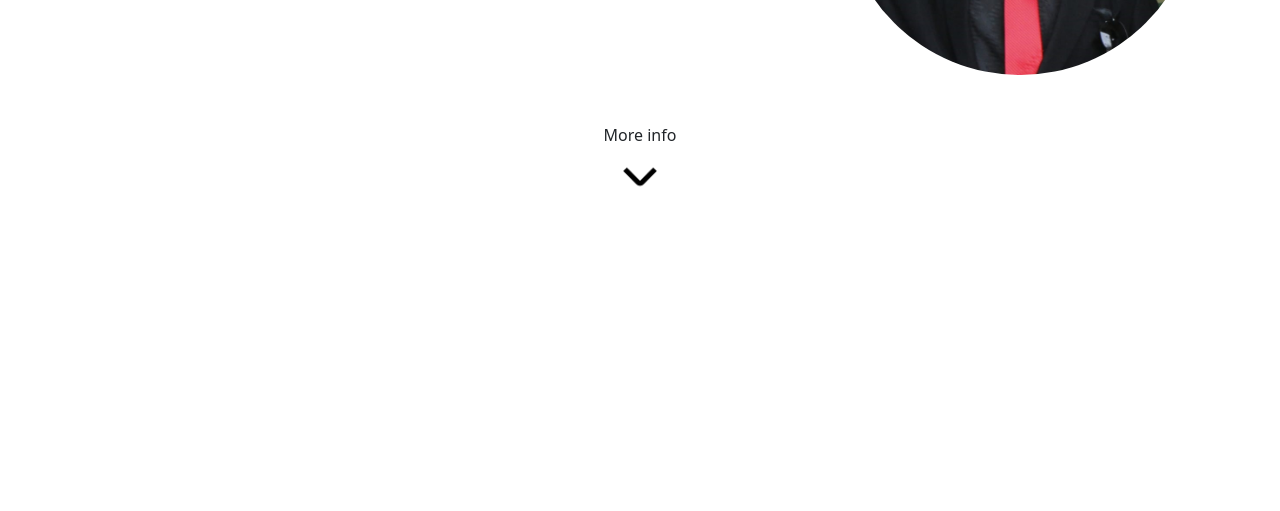
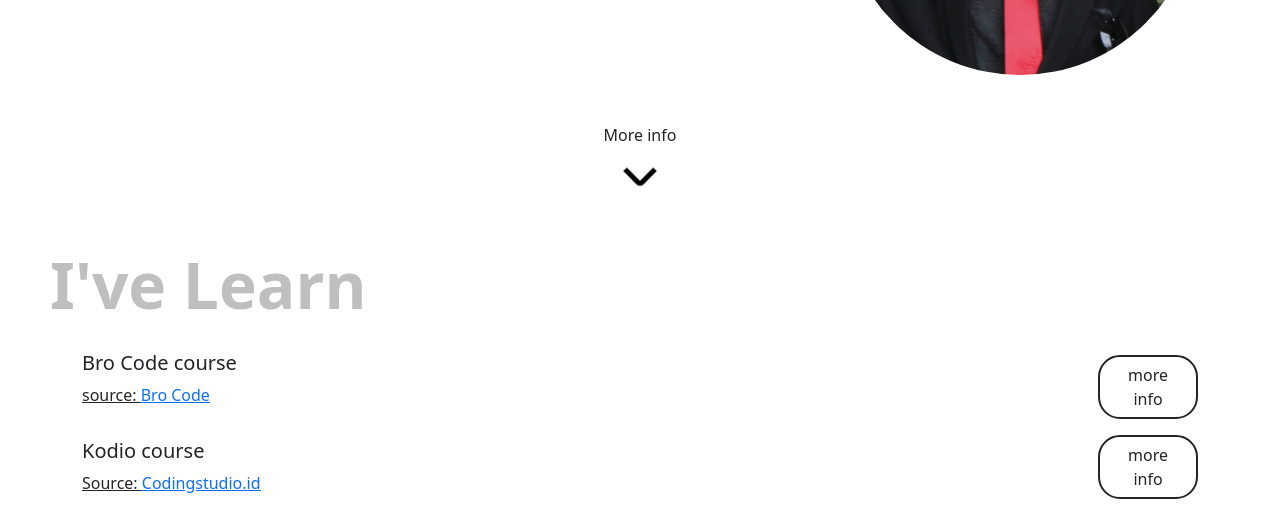
Before and after one commit to PraSuthon/prasuthon.github.io, a plain HTML site: page index.html in a window 1280 px wide. Shown: the part 481-992 px from the top of the page. Before the commit the page ends 800 px from the top, so only its background shows below. Drawn offline with nearby package versions, Linux system fonts and the light colour scheme.

Commit message:
info section

```diff
--- a/index.html
+++ b/index.html
@@ -40,6 +40,35 @@
             <img id="arrow" src="assets/angle-small-down.png" alt="arrow down">
         </div>
     </section>
+    <section id="about" class="about container">
+      <p></p>
+      <div class="about-exp">
+        <div class="about-exp-items">
+          <div class="about-exp-items-header">
+            <div>
+              <h5>Bro Code course</h5>
+              <p class="source">source: <a href="https://www.youtube.com/@BroCodez">Bro Code</a></p>
+            </div>
+            <button class="btn button" onclick="toggleDetail(event)">more info</button>
+          </div>
+          <div class="about-exp-items-detail">
+            <h5>HTML course (<a href="https://www.youtube.com/watch?v=HD13eq_Pmp8&pp=ugMICgJpZBABGAE%3D">link</a>)</h5>
+            <h5>CSS course (<a href="https://www.youtube.com/watch?v=wRNinF7YQqQ&pp=ugMICgJpZBABGAE%3D">link</a>)</h5>
+            <h5>HTML & CSS extra (<a href="https://www.youtube.com/watch?v=cyuzt1Dp8X8&t=12972s&pp=ugMICgJpZBABGAE%3D">link</a>)</h5>
+            <h5>Javascript course (<a href="https://www.youtube.com/watch?v=8dWL3wF_OMw&t=25535s&pp=ugMICgJpZBABGAE%3D">link</a>)</h5>
+          </div>
+        </div>
+        <div class="about-exp-items">
+          <div class="about-exp-items-header">
+            <div class="mt-3">
+              <h5>Kodio course</h5>
+              <p class="source">Source: <a href="https://www.googleadservices.com/pagead/aclk?sa=L&ai=DChcSEwj1gYCTlOT7AhVOkmYCHfvZA8cYABAAGgJzbQ&ohost=www.google.com&cid=CAESauD2WCW5FxltqjlwgeQOgYb8dR9kWqa-DFgrUyWMH2TLDbs7Xwyr1F91uLuDixatI6I389OUjb2xPRLfJU2NxBQI3ZZih1413fs83OJHr6tGkYceDCwzSP2Oko9frYFh2FWdgiPvHfKefR0&sig=AOD64_17sc7G0wnpJHmy5xkNwyCUaPW4-g&q&adurl&ved=2ahUKEwixxPmSlOT7AhUW-XMBHaV0B7IQ0Qx6BAgJEAE">Codingstudio.id</a></p>
+            </div>
+            <button class="btn button" onclick="toggleDetail(event)">more info</button>
+          </div>
+          <p class="about-exp-items-detail">Lorem ipsum dolor sit amet consectetur adipisicing elit. Dicta, quia amet!</p>
+        </div>
+    </section>
     <script src="https://cdn.jsdelivr.net/npm/@popperjs/core@2.11.6/dist/umd/popper.min.js" integrity="sha384-oBqDVmMz9ATKxIep9tiCxS/Z9fNfEXiDAYTujMAeBAsjFuCZSmKbSSUnQlmh/jp3" crossorigin="anonymous"></script>
     <script src="https://cdn.jsdelivr.net/npm/bootstrap@5.2.3/dist/js/bootstrap.min.js" integrity="sha384-cuYeSxntonz0PPNlHhBs68uyIAVpIIOZZ5JqeqvYYIcEL727kskC66kF92t6Xl2V" crossorigin="anonymous"></script>
     <script src="https://code.jquery.com/jquery-3.6.1.min.js" integrity="sha256-o88AwQnZB+VDvE9tvIXrMQaPlFFSUTR+nldQm1LuPXQ=" crossorigin="anonymous"></script>
--- a/script.js
+++ b/script.js
@@ -0,0 +1,13 @@
+function toggleDetail (e){
+    const target = $(e.target);
+
+    if($(target).hasClass("active")) {
+        $(target).html("More info").removeClass("active");
+    } else {
+        $(target).html("Close").addClass("active");
+    }
+
+    const item = $(target).parents(".about-exp-items");
+    const detail = $(item).children(".about-exp-items-detail");
+    $(detail).slideToggle();
+}
--- a/style.css
+++ b/style.css
@@ -1,5 +1,35 @@
+
 section {
     padding-top: 128px;
+    position: relative;
+}
+
+section::before {
+    z-index: -1;
+    content: "";
+    font-size: 64px;
+    font-weight: 700;
+    color: gray;
+    opacity: 0.5;
+    position: absolute;
+    top: 30px;
+    left: -20px;
+}
+
+.source {
+    text-decoration: underline;
+}
+
+.button {
+    border: 2px solid;
+    border-radius: 22px;
+    max-width: 100px;
+    min-width: 100px;
+}
+
+.button:hover {
+    background-color: black;
+    color: white;
 }
 
 .navbar {
@@ -33,8 +63,20 @@ section {
     width: 60px;
 }
 
-@keyframes UpDown {
-    0% {
-        transform: translate();
-    }
+.about::before {
+    content: "I've Learn";
 }
+
+.course {
+    box-shadow: 0 5px 0 0 rgba(0, 0, 0, 0.20);
+}
+
+.about-exp-items-header {
+    display: flex;
+    align-items: center;
+    justify-content: space-between;
+}
+
+.about-exp-items-detail {
+    display: none;
+}
```
